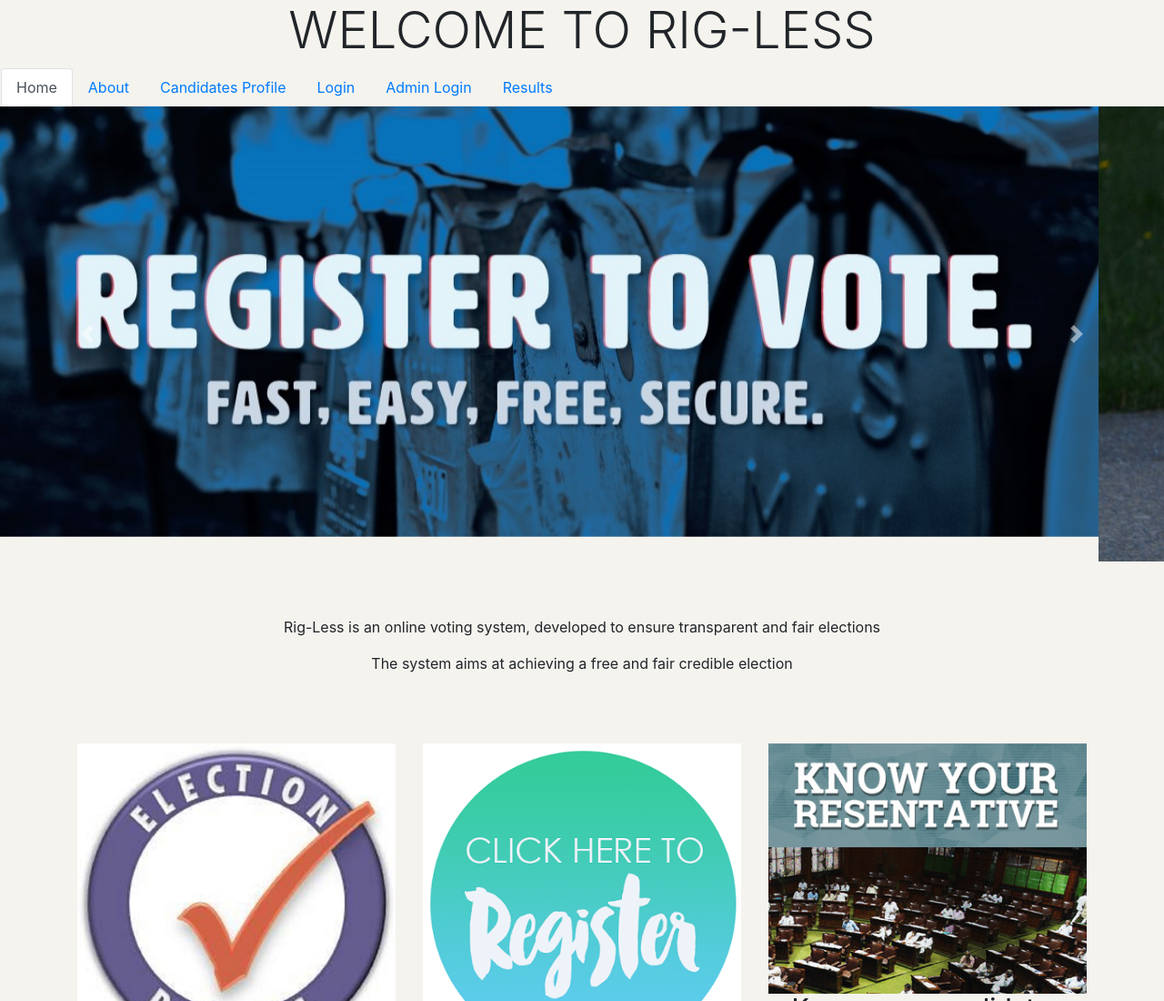
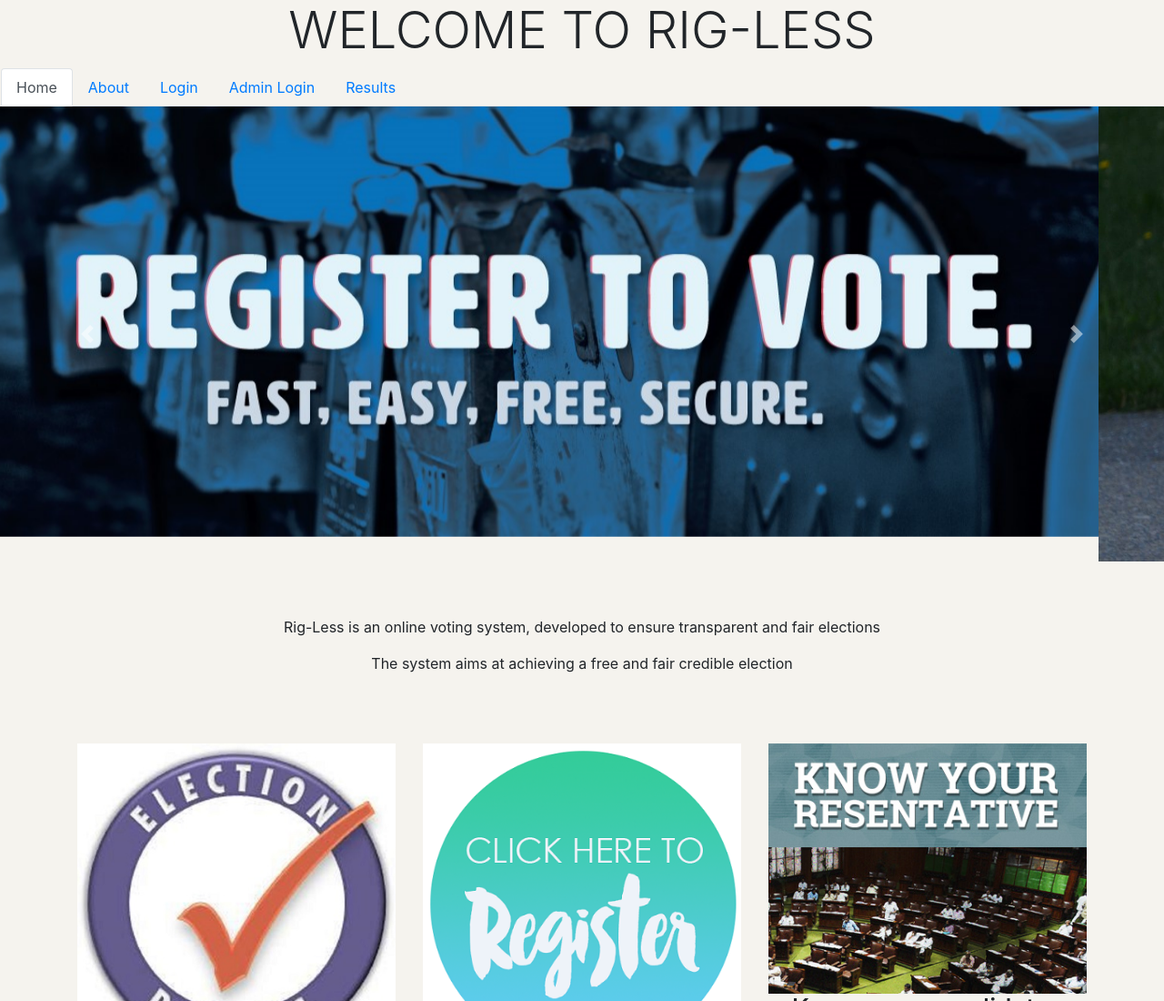
Before and after one commit to unclejide1/Rig-Less, a website: page index.html in a window 1280 px wide. Shown: the top 1100 px of the page at 91% size. Drawn offline with Linux system fonts and the light colour scheme.

Commit message:
added corrections on index nav tab

```diff
--- a/index.html
+++ b/index.html
@@ -24,9 +24,6 @@
                         </li>
                         <li class="nav-item">
                              <a class="nav-link" href="./html/about.html">About</a>
-                        </li>
-                        <li class="nav-item">
-                             <a class="nav-link" href="./html/candidateProfile.html">Candidates Profile</a>
                         </li>
                         <li class="nav-item">
                             <a class="nav-link" href="./html/login.html">Login</a>
```
